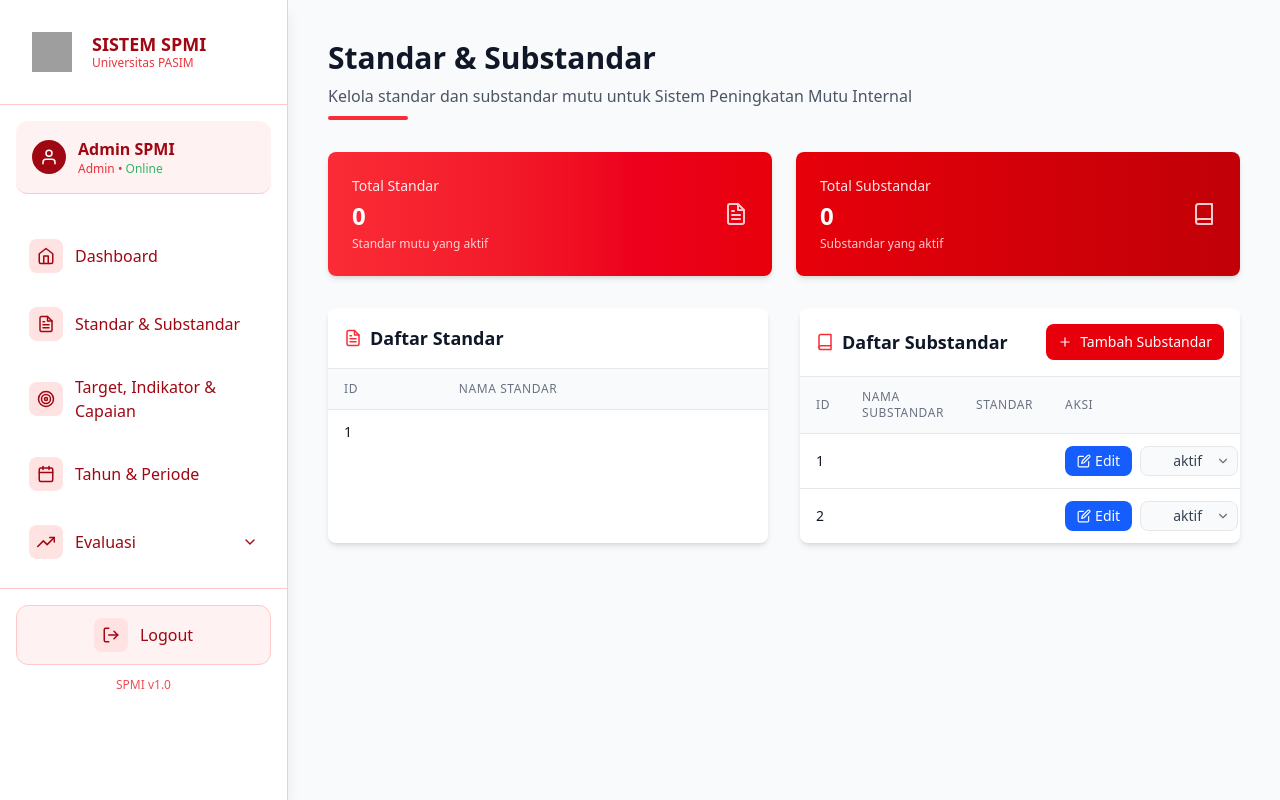
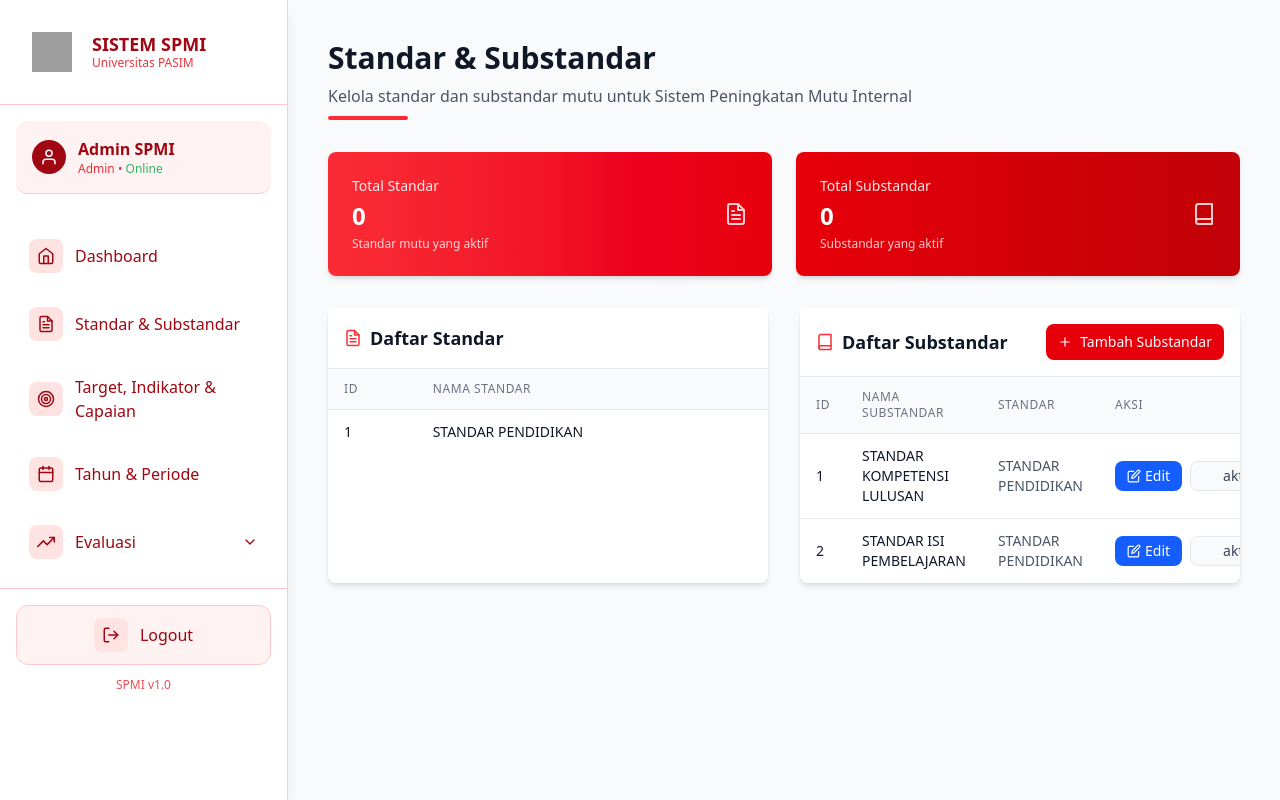
Before and after one commit to fadlifathurrahman/spmi-pasim, a React (Vite) app in the folder frontend/: page /standar-substandar in a window 1280 px wide. Built offline with nearby package versions, Linux system fonts and the light colour scheme; grey boxes are pictures that could not be loaded.

Commit message:
update halaman standar & substandar

```diff
--- a/frontend/src/pages/StandarSubstandar.jsx
+++ b/frontend/src/pages/StandarSubstandar.jsx
@@ -95,7 +95,7 @@ const StandarSubstandar = () => {
 
   const getNamaStandar = (id_standar) => {
     const standar = standars.find((s) => s.id === id_standar);
-    return standar ? standar.nama_standar : "Standar tidak ditemukan";
+    return standar ? standar.nama : "Standar tidak ditemukan";
   };
 
   // Fungsi untuk mendapatkan style dropdown berdasarkan status
@@ -259,7 +259,7 @@ const StandarSubstandar = () => {
                       {standar.id}
                     </td>
                     <td className="px-4 py-3 text-sm text-gray-900">
-                      {standar.nama_standar}
+                      {standar.nama}
                     </td>
                   </tr>
                 ))}
@@ -311,7 +311,7 @@ const StandarSubstandar = () => {
                       {substandar.id}
                     </td>
                     <td className="px-4 py-3 text-sm text-gray-900">
-                      {substandar.nama_substandar}
+                      {substandar.nama}
                     </td>
                     <td className="px-4 py-3 text-sm text-gray-600">
                       {getNamaStandar(substandar.id_standar)}
```
